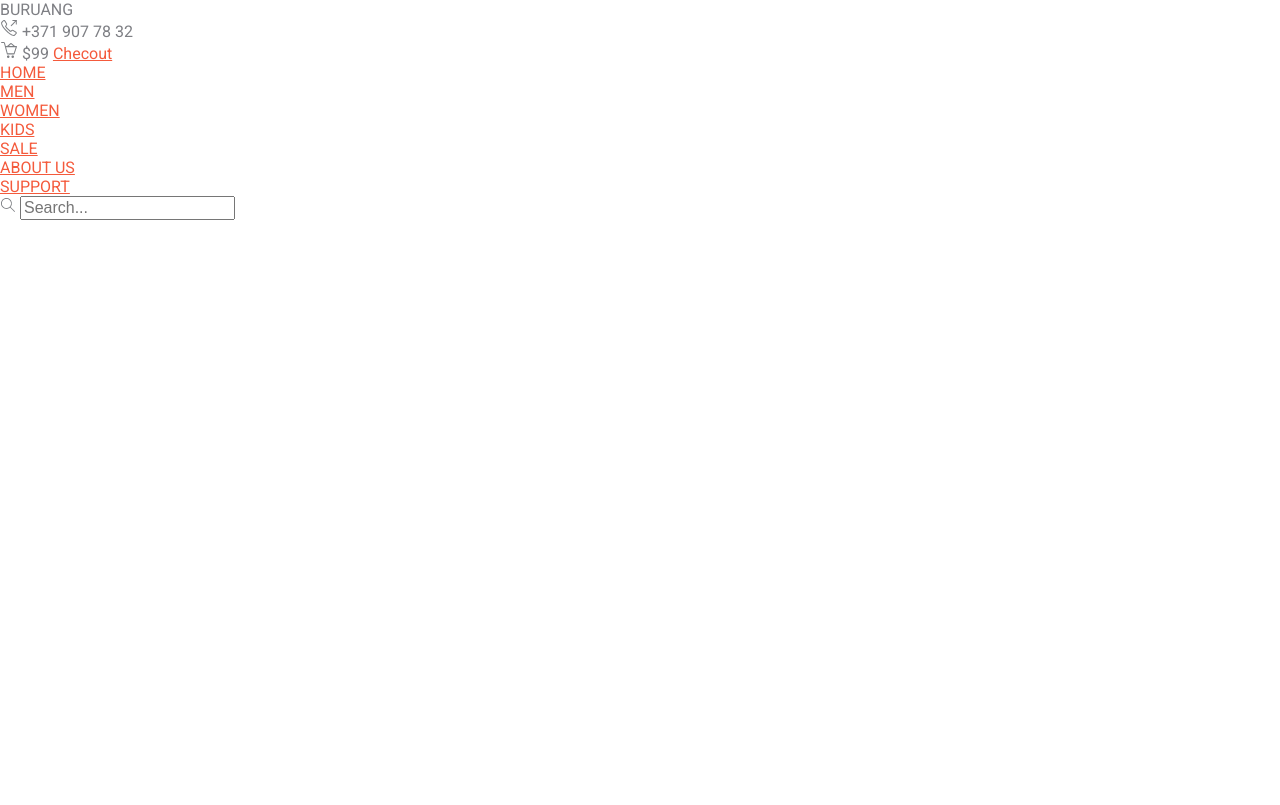
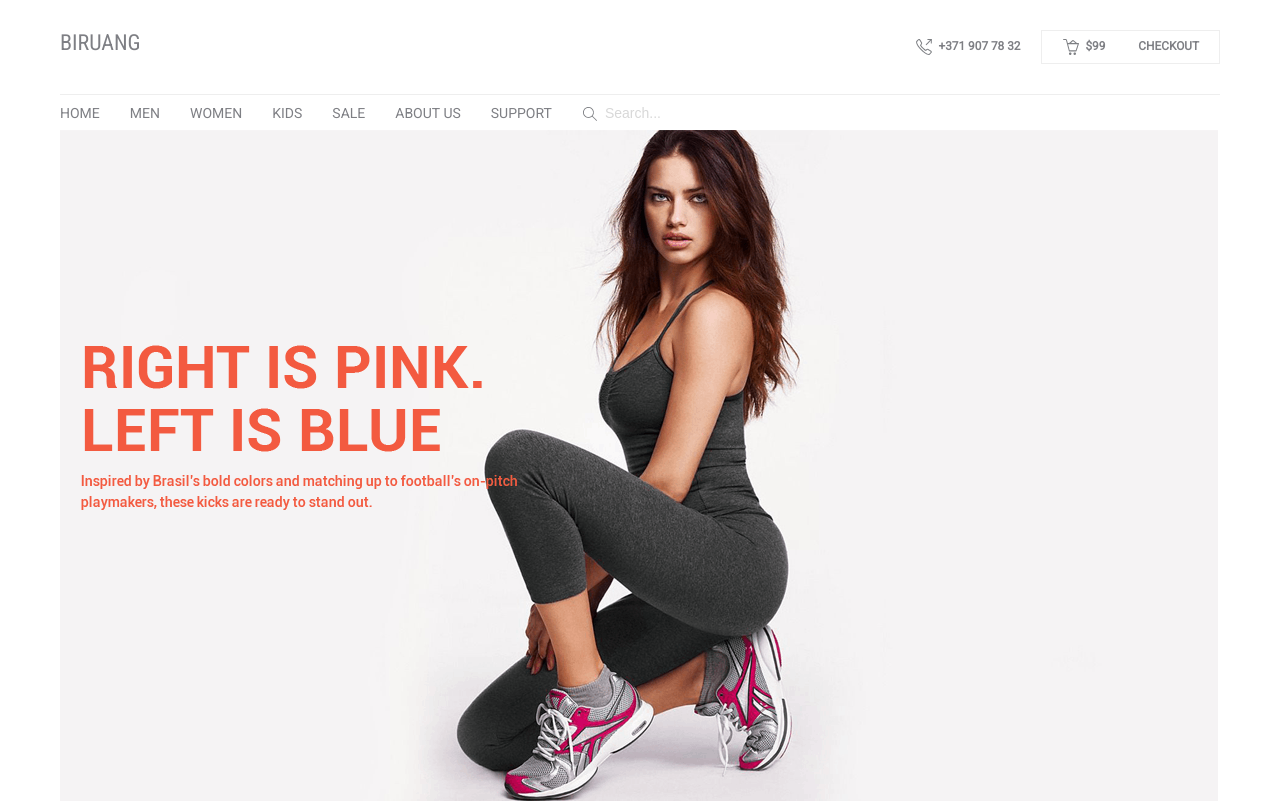
Before and after one commit to PavelRavvich/layouts, a plain HTML site: page magazine/index.html in a window 1280 px wide. Drawn offline with Linux system fonts and the light colour scheme.

Commit message:
header and slider is completed

```diff
--- a/magazine/index.html
+++ b/magazine/index.html
@@ -9,16 +9,18 @@
 </head>
 
 <body>
+    <header>
         <div class="center-block-main">
-        <div class="header-top">
-            <p class="logo">BURUANG</p>
+            <div class="header-top clearfix">
+                <p class="logo">BIRUANG</p>
+
                 <div class="contact-basket">
                     <p class="header-phone">
                         <img src="images/ico_phone.png" alt=""> +371 907 78 32
                     </p>
                     <p class="header-basket">
                         <img src="images/ico_basket.png" alt=""> $99
-                    <a href="#">Checout</a>
+                        <a href="#">Checkout</a>
                     </p>
                 </div>
             </div>
@@ -41,14 +43,18 @@
                             <a href="#">SUPPORT</a></li>
                     </ul>
                 </nav>
-            <div class="serch-block">
+                <div class="search-block">
                     <form action="" method="GET">
-                    <input type="image" src="images/ico_search.png" class="serch-btn">
-                    <input type="search" class="serch" placeholder="Search...">
+                        <input type="image" src="images/ico_search.png" class="search-btn">
+                        <input type="search" class="search" placeholder="Search...">
                     </form>
                 </div>
             </div>
         </div>
+    </header>
+    <div class="center-block-main slider">
+        <img src="images/slide.png" alt="">
+    </div>
 </body>
 
 </html>
--- a/magazine/style.css
+++ b/magazine/style.css
@@ -206,3 +206,104 @@ img {
 
 
 /* --------------- /базовые настройки ---------*/
+
+.center-block-main {
+    max-width: 1160px;
+    margin: 0 auto;
+}
+
+.logo {
+    float: left;
+    font-size: 1.375em;
+    font-family: 'Roboto Condensed', sans-serif;
+}
+
+.contact-basket {
+    float: right;
+}
+
+.contact-basket p {
+    float: left;
+    font-size: 0.74em;
+    font-weight: bold;
+}
+
+.contact-basket p img {
+    vertical-align: middle;
+    margin-right: 3px;
+}
+
+.header-top {
+    padding: 30px 0 30px 0;
+    border-bottom: 1px #eee solid
+}
+
+.header-basket {
+    border: 1px solid #eee;
+    padding: 7px 20px;
+    margin-left: 20px;
+}
+
+.header-basket a {
+    text-transform: uppercase;
+    color: #7e7f84;
+    text-decoration: none;
+    margin-left: 30px;
+}
+
+.header-basket a:hover {
+    color: #f45a3c;
+}
+
+.header-phone {
+    padding-top: 8px;
+}
+
+.header-buttom {
+    padding: 10px 0;
+}
+
+.menu {
+    float: left;
+}
+
+.search-block {
+    float: left;
+    margin-top: -2px;
+}
+
+.menu li {
+    float: left;
+    margin-right: 30px;
+    font-size: 0.875em;
+}
+
+.menu li a {
+    color: #7e7f84;
+    text-decoration: none;
+}
+
+.menu li a:hover {
+    color: #f45a3C
+}
+
+.search-btn {
+    float: left;
+    margin: 3px 5px 0 0;
+}
+
+.search {
+    float: left;
+    font-size: 0.875em;
+    color: #7e7f84;
+    border: none;
+    line-height: 1.4;
+}
+
+input::placeholder {
+    color: rgb(216, 216, 216);
+}
+
+.slider {
+    margin-top: 15px;
+}
```
Also changed, not shown: magazine/images/slide.png (added). Lines whose indentation alone changed are shown as unchanged.
